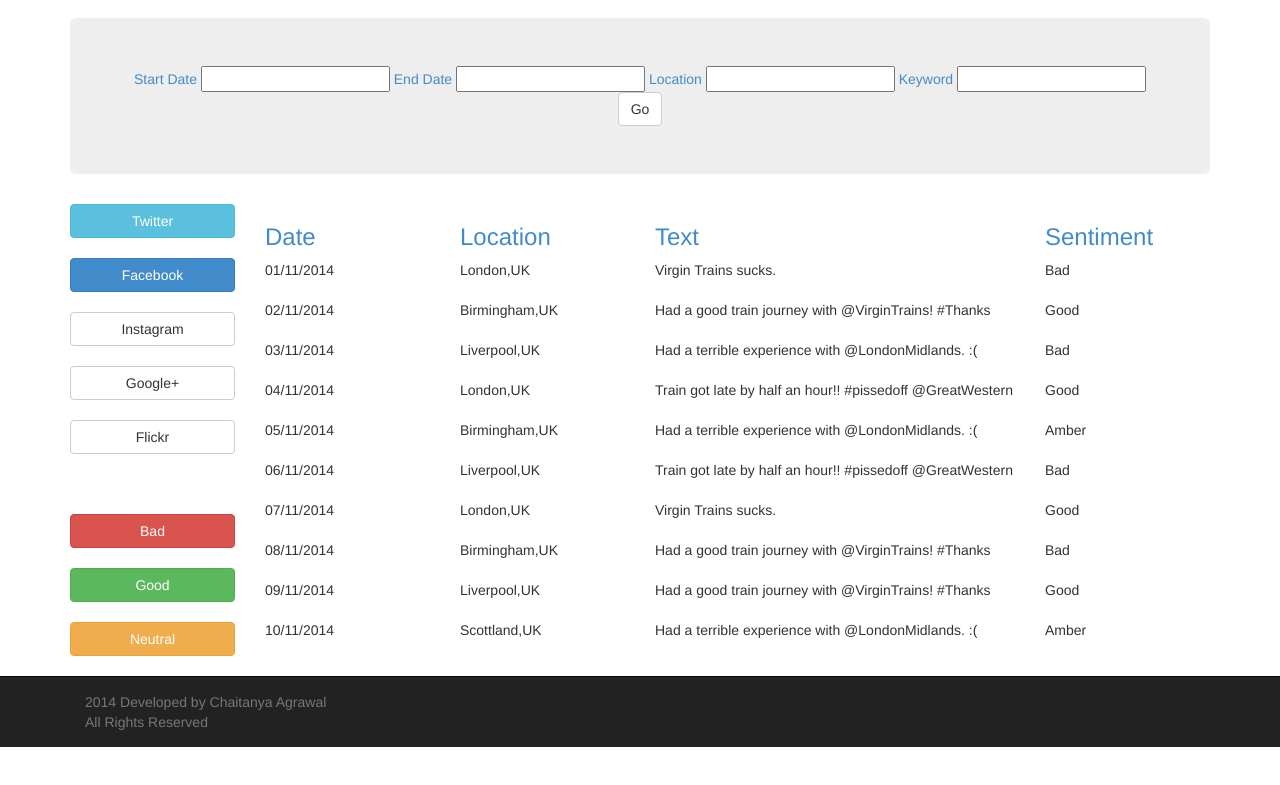
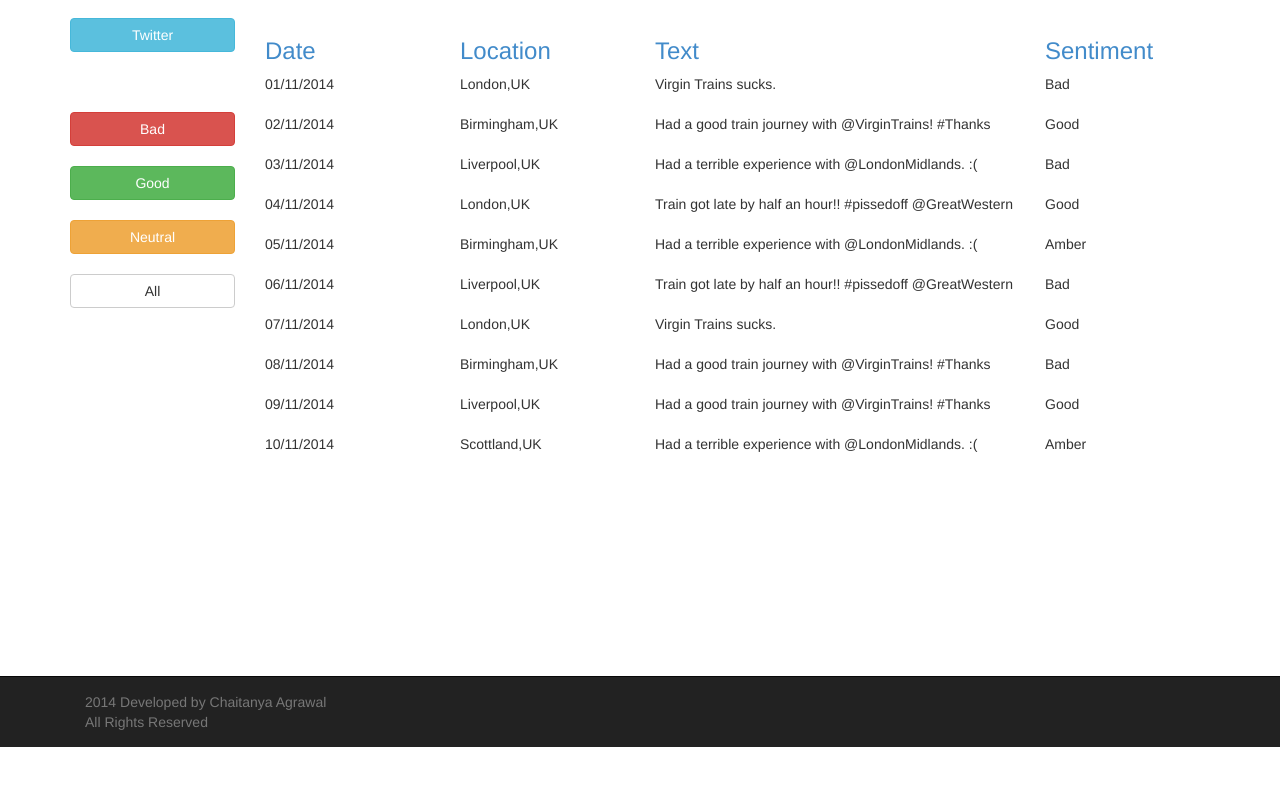
Before and after one commit to chaitanyaagrawal/UI-Main-Page, a plain HTML site: page index.htm in a window 1280 px wide. Shown: the part 53-838 px from the top of the page. After the commit the page ends 800 px from the top, so only its background shows below. Drawn offline with nearby package versions, Linux system fonts and the light colour scheme.

Commit message:
Deleted social media buttons and filter parameters

```diff
--- a/index.htm
+++ b/index.htm
@@ -18,40 +18,17 @@
 					<span class = "icon-bar"></span>
 				</button>
 
-
-
 			</div>
 
 		</div>
 
-
-		<div class = "container">
-			<div class = "jumbotron">
-				<center>
-					<form>
-						<a>Start Date</a>
-						<input type="text" name="firstname">
-						<a>End Date</a>
-						<input type="text" name="lastname">
-						<a>Location</a>
-						<input type="text" name="location">
-						<a>Keyword</a>
-						<input type="text" name="keyword">
-						<a href="#" class = "btn btn-default">Go</a>
-					</form>
-		</center>
-			</div>
-		</div>
 
 
 			<div class = "container">
 				<div class = "row">
 					<div class = "col-md-2">
 						<a href="#" class = "btn btn-info btn-block">Twitter</a><br>
-						<a href="#" class = "btn btn-primary btn-block">Facebook</a><br>
-						<a href="#" class = "btn btn-default btn-block">Instagram</a><br>
-						<a href="#" class = "btn btn-default btn-block">Google+</a><br>
-						<a href="#" class = "btn btn-default btn-block">Flickr</a><br>
+
 						<br><br>
 						<a href="#" class = "btn btn-danger btn-block">Bad</a><br>
 						<a href="#" class = "btn btn-success btn-block">Good</a><br>
```
